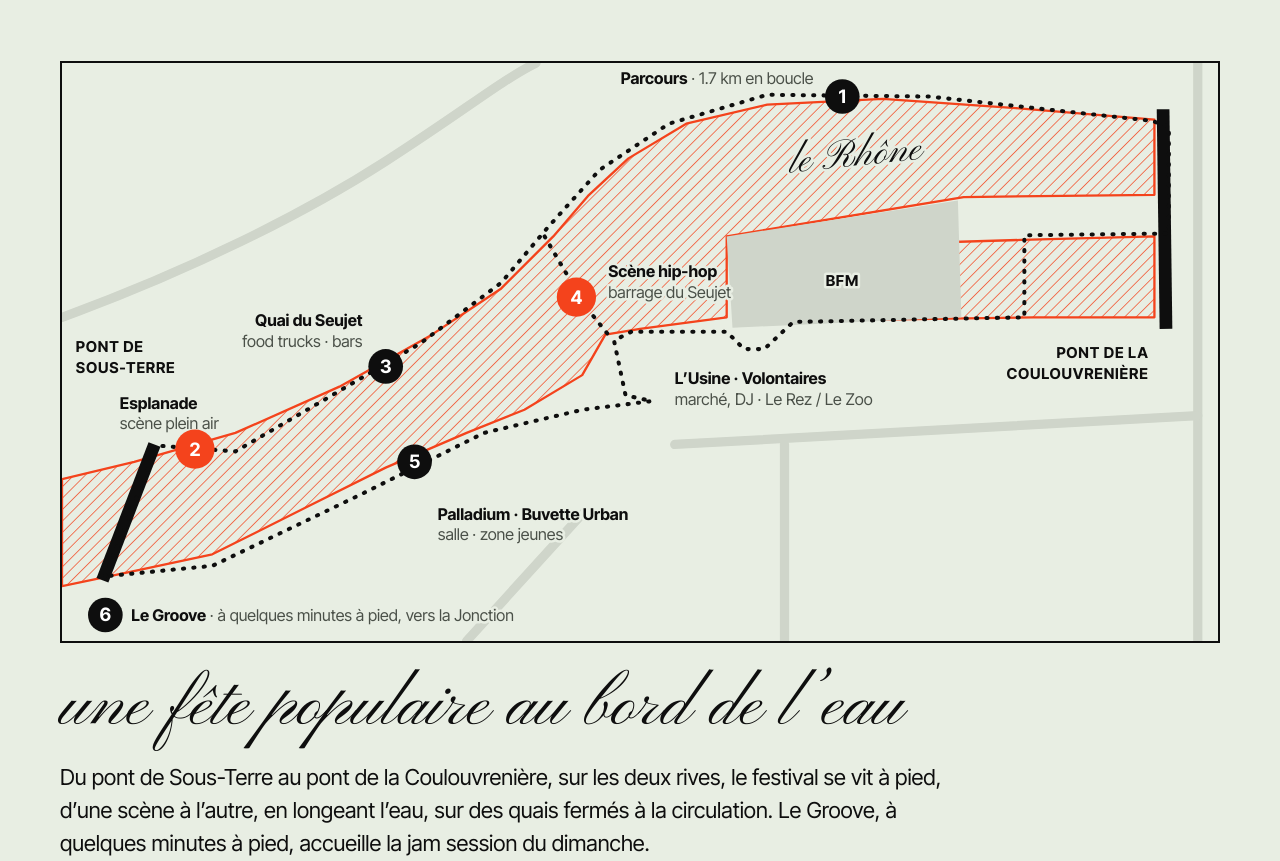
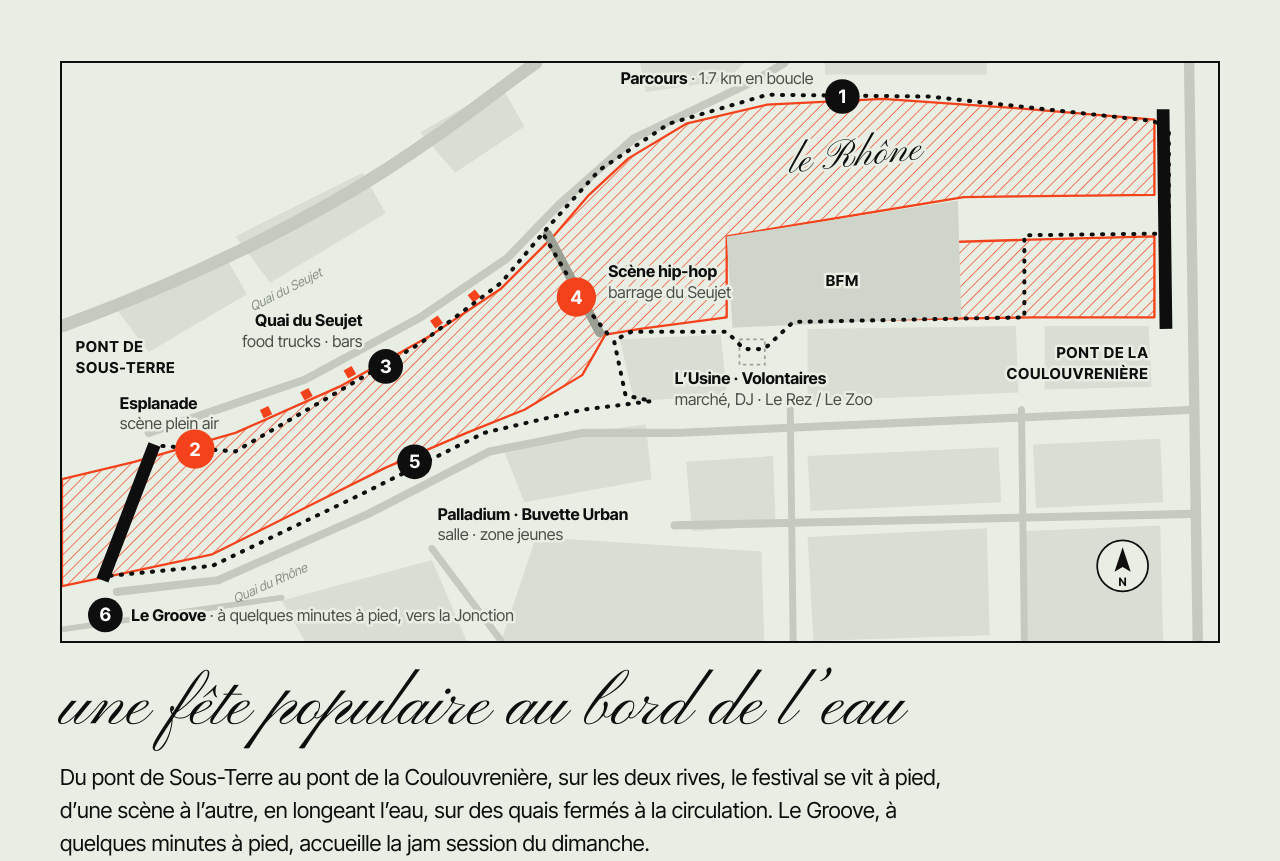
Before and after one commit to planeterouge/lamatrice-site, a plain HTML site: page index.html in a window 1280 px wide. Shown: the part 2480-3341 px from the top of the page. Drawn offline with Linux system fonts and the light colour scheme.

Commit message:
Plan : un peu plus de détails (rues, îlots, barrage, food trucks, nord)
Co-Authored-By: Claude Opus 5.5 <noreply@anthropic.com>
Claude-Session: https://claude.ai/code/session_01EycR1UeJM4qRvpSrh2JMhb

```diff
--- a/index.html
+++ b/index.html
@@ -114,6 +114,8 @@ body::before{content:"";position:fixed;inset:0 0 auto;height:env(safe-area-inset
 .plan .pl-lab{font-weight:700;font-size:26px;fill:var(--ink);text-transform:uppercase;letter-spacing:.05em}
 .plan .pl-river{font-family:var(--script);font-size:70px;fill:var(--ink)}
 .plan .pl-pin text{font-weight:800;font-size:32px;fill:#fff;text-anchor:middle;stroke:none}
+.plan .pl-street text{font-size:22px;font-style:italic;fill:#8a9085;stroke:none}
+.plan .pl-n{font-weight:800;font-size:20px;fill:var(--ink);stroke:none}
 .map-row .lede{max-width:70ch}
 .map-row .script{font-size:clamp(44px,5.5vw,80px)}
 @media (max-width:960px){.blocks{grid-template-columns:repeat(2,minmax(0,1fr))}}
@@ -357,12 +359,27 @@ footer img{height:26px;width:auto}
           </pattern>
         </defs>
         <rect width="2000" height="1000" fill="#e8eee3"/>
-        <g fill="none" stroke="#cfd5ca" stroke-width="16" stroke-linecap="round">
-          <path d="M0 440 C 220 360, 420 260, 560 170 S 760 30, 820 0"/>
-          <path d="M1965 0 L1965 1000"/>
-          <path d="M1060 660 L1965 610"/>
-          <path d="M1250 660 L1250 1000"/>
-          <path d="M700 1000 L900 780"/>
+        <g fill="#d9ded4">
+          <path d="M300 300 L520 190 L560 260 L360 380 Z"/><path d="M90 420 L280 330 L320 400 L150 500 Z"/>
+          <path d="M620 120 L760 40 L800 110 L680 190 Z"/><path d="M1000 0 L1180 0 L1150 30 L1010 50 Z"/>
+          <path d="M965 478 L1140 470 L1150 575 L990 585 Z"/>
+          <path d="M1290 460 L1650 455 L1655 570 L1290 585 Z"/><path d="M1700 455 L1880 455 L1885 560 L1700 565 Z"/>
+          <path d="M760 660 L1010 625 L1020 720 L800 760 Z"/><path d="M1080 690 L1230 680 L1235 800 L1090 810 Z"/>
+          <path d="M1290 680 L1620 665 L1625 760 L1295 775 Z"/><path d="M1680 660 L1900 650 L1905 760 L1685 770 Z"/>
+          <path d="M1290 820 L1600 805 L1605 990 L1300 1000 Z"/><path d="M1660 810 L1900 800 L1905 1000 L1665 1000 Z"/>
+          <path d="M820 820 L1210 845 L1215 1000 L760 1000 Z"/><path d="M380 930 L640 860 L700 1000 L420 1000 Z"/>
+          <path d="M1320 0 L1600 0 L1600 20 L1320 20 Z"/>
+        </g>
+        <g fill="none" stroke="#c4cabf" stroke-linecap="round" stroke-linejoin="round">
+          <path stroke-width="22" d="M0 455 C 220 375, 420 275, 560 185 S 760 40, 820 0"/>
+          <path stroke-width="14" d="M150 640 L420 548 L620 440 L770 338 L860 245 L990 130 L1200 30 L1250 0"/>
+          <path stroke-width="14" d="M95 915 L270 895 L530 780 L740 672 L900 640 L1060 640 L1960 600"/>
+          <path stroke-width="18" d="M1950 0 L1965 1000"/>
+          <path stroke-width="14" d="M1060 800 L1960 780"/>
+          <path stroke-width="12" d="M1260 600 L1265 1000"/>
+          <path stroke-width="12" d="M1660 600 L1665 1000"/>
+          <path stroke-width="12" d="M640 840 L760 1000"/>
+          <path stroke-width="10" d="M0 980 L380 925"/>
         </g>
         <g fill="url(#pl-hatch)" stroke="#f4431c" stroke-width="4" stroke-linejoin="round">
           <path d="M0 720 L125 690 L300 640 L480 560 L640 470 L760 390 L850 300 L910 230 L980 165 L1080 105 L1220 72 L1420 62 L1650 78 L1890 98 L1890 228 L1560 232 L1150 300 L1150 440 L1000 460 L940 470 L900 540 L800 600 L700 640 L560 700 L420 770 L260 850 L120 880 L0 905 Z"/>
@@ -372,6 +389,22 @@ footer img{height:26px;width:auto}
         <g stroke="#0e0e0e" stroke-width="22">
           <line x1="160" y1="660" x2="70" y2="895"/>
           <line x1="1905" y1="80" x2="1910" y2="460"/>
+        </g>
+        <path d="M840 296 L930 466" stroke="#9aa094" stroke-width="16" stroke-linecap="round"/>
+        <rect x="1172" y="478" width="44" height="44" fill="#e8eee3" stroke="#9aa094" stroke-width="3" stroke-dasharray="6 6"/>
+        <g fill="#f4431c">
+          <rect x="345" y="596" width="16" height="16" transform="rotate(-25 353 604)"/><rect x="415" y="565" width="16" height="16" transform="rotate(-28 423 573)"/>
+          <rect x="490" y="527" width="16" height="16" transform="rotate(-30 498 535)"/><rect x="640" y="440" width="16" height="16" transform="rotate(-35 648 448)"/>
+          <rect x="705" y="395" width="16" height="16" transform="rotate(-38 713 403)"/>
+        </g>
+        <g class="pl-street">
+          <text x="330" y="430" transform="rotate(-27 330 430)">Quai du Seujet</text>
+          <text x="300" y="935" transform="rotate(-24 300 935)">Quai du Rhône</text>
+        </g>
+        <g transform="translate(1835 870)">
+          <circle r="44" fill="#e8eee3" stroke="#0e0e0e" stroke-width="3"/>
+          <path d="M0 -32 L14 10 L0 2 L-14 10 Z" fill="#0e0e0e"/>
+          <text class="pl-n" x="0" y="34" text-anchor="middle">N</text>
         </g>
         <g fill="none" stroke="#0e0e0e" stroke-width="7" stroke-linecap="round" stroke-linejoin="round" stroke-dasharray="2 16">
           <path d="M75 888 L165 662 L300 672 L450 585 L620 485 L760 380 L840 285 L930 185 L1050 105 L1220 55 L1500 58 L1885 100 L1915 110 L1915 295 L1665 298 L1665 440 L1265 448 L1215 495 L1180 495 L1150 465 L985 465 L955 480 L975 575 L1020 585 L900 600 L730 640 L520 745 L260 870 L75 888"/>
```
